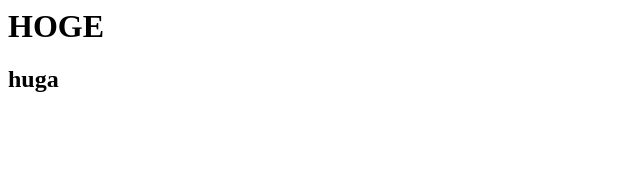
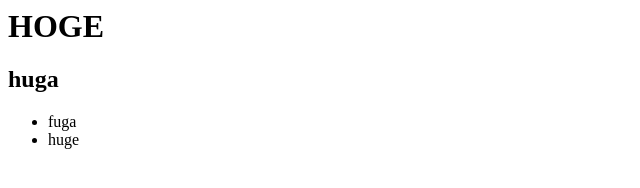
Before and after one commit to ayumukamio/TestRepo, a plain HTML site: page index.html in a window 1280 px wide. Shown: the full height of the page, 0-640 px from the left. Drawn offline with Linux system fonts and the light colour scheme.

Commit message:
Update:リスト

```diff
--- a/index.html
+++ b/index.html
@@ -4,3 +4,7 @@
 <h2>
     huga
 </h2>
+<ul>
+    <li>fuga</li>
+    <li>huge</li>
+</ul>
```
